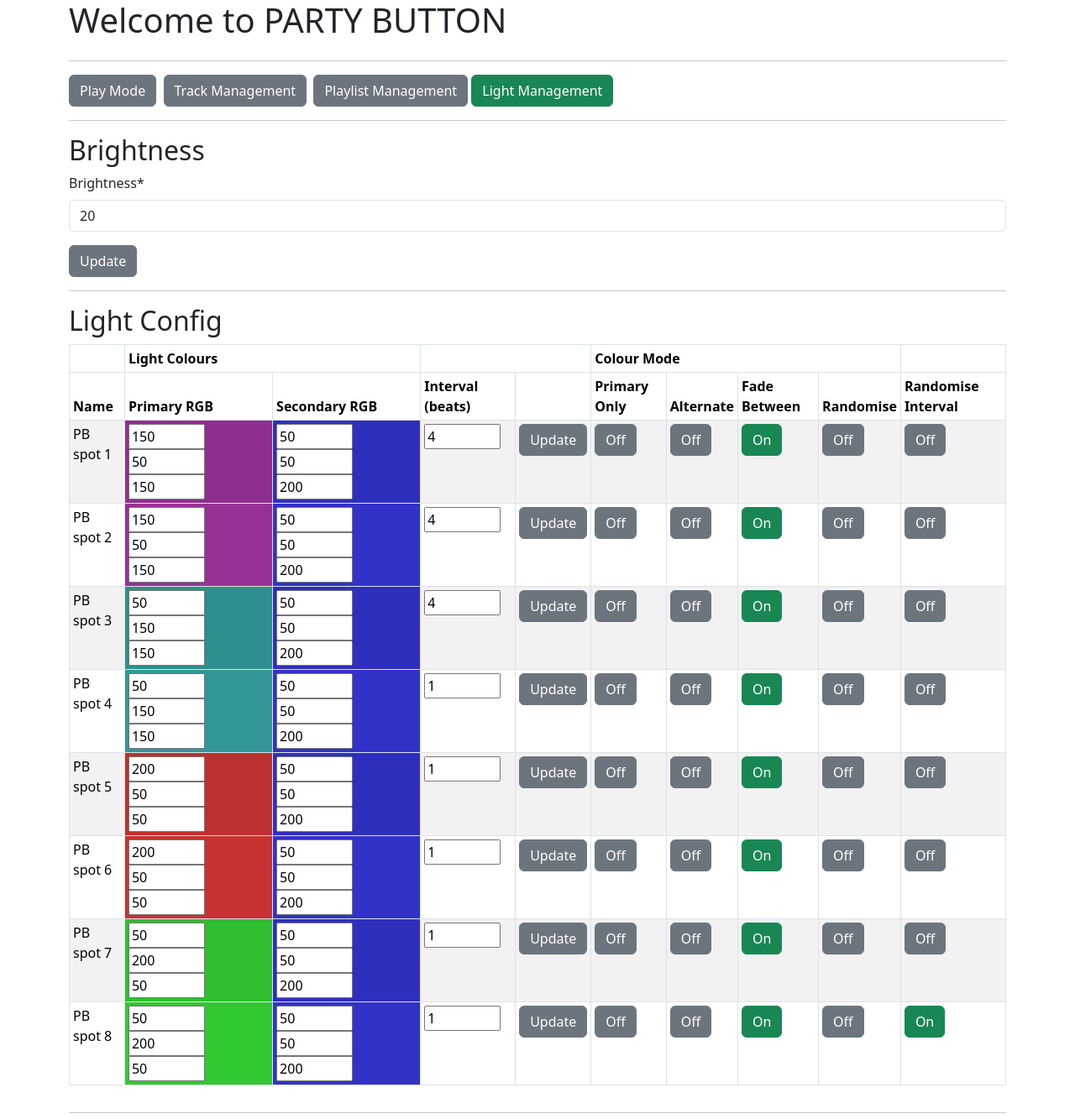
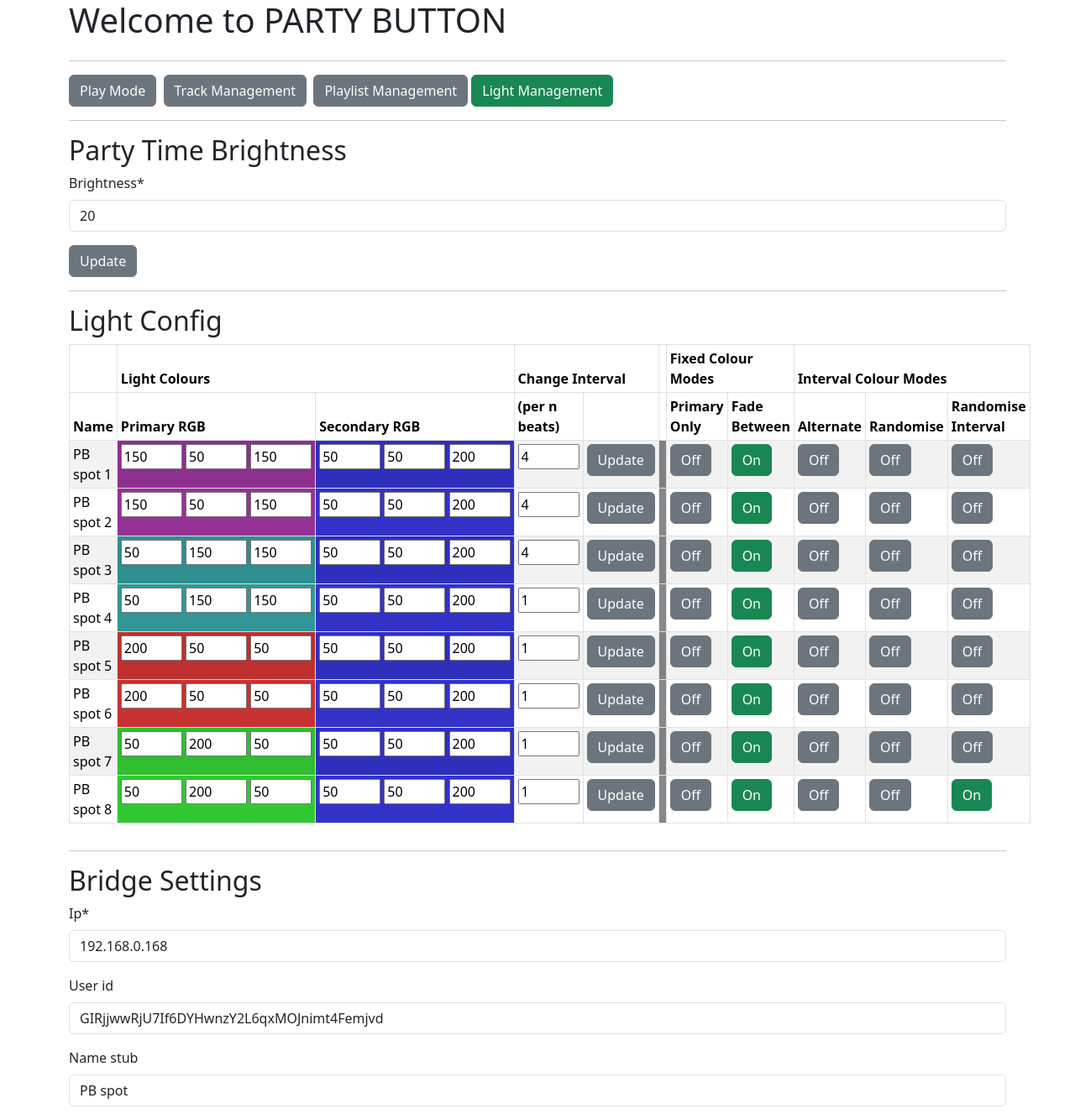
Before and after one commit to DanBuchan/Party_button, a Django app: page /lights/ in a window 1280 px wide. Shown: the top 1333 px of the page at 84% size. Run offline with Django 4.2, Linux system fonts and the light colour scheme; data comes from the database, SQL or seed files in the repository; some libraries are stand-ins or nearby versions.

Commit message:
added todo

```diff
--- a/pb_ui/mp3_manager/templates/mp3_manager/lights.html
+++ b/pb_ui/mp3_manager/templates/mp3_manager/lights.html
@@ -14,7 +14,7 @@
   <hr>
   <div class="row">
     <div class="col">
-      <h2>Brightness</h2>
+      <h2>Party Time Brightness</h2>
       {% if form_errors %}
       <div class="alert">{{ form_errors }}</div>
     {% endif %}
@@ -34,8 +34,8 @@
       {% if lights %}
       <table class="table table-striped table-bordered table-sm" cellspacing="0" width="100%">
         <thead>
-          <tr><th></th><th colspan="2">Light Colours</th><th colspan="2"></th><th colspan="4">Colour Mode</th><th></th></tr>
-          <tr><th>Name</th><th>Primary RGB</th><th>Secondary RGB</th><th>Interval (beats)</th><th></th><th>Primary Only</th><th>Alternate</th><th>Fade Between</th><th>Randomise</th><th>Randomise Interval</th></tr>
+          <tr><th></th><th colspan="2">Light Colours</th><th colspan="2">Change Interval</th><th></th><th class="fixed_colour" colspan="2">Fixed Colour Modes</th><th class="interval_colour" colspan="3">Interval Colour Modes</th></tr>
+          <tr><th>Name</th><th>Primary RGB</th><th>Secondary RGB</th><th>(per n beats)</th><th></th><th></th><th class="fixed_colour">Primary Only</th><th class="fixed_colour">Fade Between</th><th class="interval_colour">Alternate</th><th class="interval_colour">Randomise</th><th class="interval_colour">Randomise Interval</th></tr>
         </thead>
         <tbody>
           {% for light in lights %}
@@ -43,30 +43,38 @@
               <form id="light_form_{{ light.pk }}" id="light_update_{ light.pk }}" action={% url 'mp3_manager:lights' %} method="post" enctype="multipart/form-data">
               {% csrf_token %}
               <td>{{ light.name }}</td>
-              <td style="background: rgb({{ light.primary_R }},{{ light.primary_G }},{{ light.primary_B }});">
-                <input size="4" type="textarea" id="primary_R" name="primary_R" value={{ light.primary_R }}>
-                <input size="4" type="textarea" id="primary_G" name="primary_G" value={{ light.primary_G }}>
-                <input size="4" type="textarea" id="primary_B" name="primary_B" value={{ light.primary_B }}>
+              <td style="background: rgb({{ light.primary_R }},{{ light.primary_G }},{{ light.primary_B }});" NOWRAP>
+                <input size="2" type="textarea" id="primary_R" name="primary_R" value={{ light.primary_R }}>
+                <input size="2" type="textarea" id="primary_G" name="primary_G" value={{ light.primary_G }}>
+                <input size="2" type="textarea" id="primary_B" name="primary_B" value={{ light.primary_B }}>
               </td>
-              <td style="background: rgb({{ light.secondary_R }},{{ light.secondary_G }},{{ light.secondary_B }});">
-                <input size="4" type="textarea" id="secondary_R" name="secondary_R" value={{ light.secondary_R }}>
-                <input size="4" type="textarea" id="secondary_G" name="secondary_G" value={{ light.secondary_G }}>
-                <input size="4" type="textarea" id="secondary_B" name="secondary_B" value={{ light.secondary_B }}>
+              <td style="background: rgb({{ light.secondary_R }},{{ light.secondary_G }},{{ light.secondary_B }});" NOWRAP>
+                <input size="2" type="textarea" id="secondary_R" name="secondary_R" value={{ light.secondary_R }}>
+                <input size="2" type="textarea" id="secondary_G" name="secondary_G" value={{ light.secondary_G }}>
+                <input size="2" type="textarea" id="secondary_B" name="secondary_B" value={{ light.secondary_B }}>
               </td>
               <td>
-                <input size="4" type="textarea" id="interval_size" name="interval_size" value={{ light.interval_size }}>
+                <input size="2" type="textarea" id="interval_size" name="interval_size" value={{ light.interval_size }}>
               </td>
               <td>
                 <input type="hidden" id="pk" name="pk" value="{{ light.pk }}">
                 <input class="btn btn-secondary" type="submit" form="light_form_{{ light.pk }}" value="Update" name="light_update_{{ light.pk }}">
               </td>
               </form>
-
+              <td style="background: #888888;"></td>
               <td>
                 {% if light.primary_colour %}
                   <a href="{% url 'mp3_manager:lightprimary' pk=light.pk %}"><button type="button" class="btn btn-success">On</button></a>
                 {% else %}
                   <a href="{% url 'mp3_manager:lightprimary' pk=light.pk %}"><button type="button" class="btn btn-secondary">Off</button></a>
+                {% endif %}
+              </td>
+
+              <td>
+                {% if light.fade %}
+                  <a href="{% url 'mp3_manager:lightfade' pk=light.pk %}"><button type="button" class="btn btn-success">On</button></a>
+                {% else %}
+                  <a href="{% url 'mp3_manager:lightfade' pk=light.pk %}"><button type="button" class="btn btn-secondary">Off</button></a>
                 {% endif %}
               </td>
 
@@ -79,25 +87,17 @@
               </td>
 
               <td>
-                {% if light.fade %}
-                  <a href="{% url 'mp3_manager:lightfade' pk=light.pk %}"><button type="button" class="btn btn-success">On</button></a>
-                {% else %}
-                  <a href="{% url 'mp3_manager:lightfade' pk=light.pk %}"><button type="button" class="btn btn-secondary">Off</button></a>
-                {% endif %}
-              </td>
-
-              <td>
                 {% if light.random_colour %}
                   <a href="{% url 'mp3_manager:lightrandom' pk=light.pk %}"><button type="button" class="btn btn-success">On</button></a>
                 {% else %}
                   <a href="{% url 'mp3_manager:lightrandom' pk=light.pk %}"><button type="button" class="btn btn-secondary">Off</button></a>
                 {% endif %}
               </td>
-              <td>
+              <td class="interval_colour">
                 {% if light.random_interval %}
-                  <a href="{% url 'mp3_manager:lightinterval' pk=light.pk %}"><button type="button" class="btn btn-success">On</button></a>
+                  <a class="interval_colour" href="{% url 'mp3_manager:lightinterval' pk=light.pk %}"><button type="button" class="btn btn-success">On</button></a>
                 {% else %}
-                  <a href="{% url 'mp3_manager:lightinterval' pk=light.pk %}"><button type="button" class="btn btn-secondary">Off</button></a>
+                  <a class="interval_colour" href="{% url 'mp3_manager:lightinterval' pk=light.pk %}"><button type="button" class="btn btn-secondary">Off</button></a>
                 {% endif %}
 
               </td>
```
Also changed, not shown: pb_ui/mp3_manager/static/css/style.css (+8 -0 lines), pb_ui/mp3_manager/templates/mp3_manager/track.html (+5 -5 lines).
